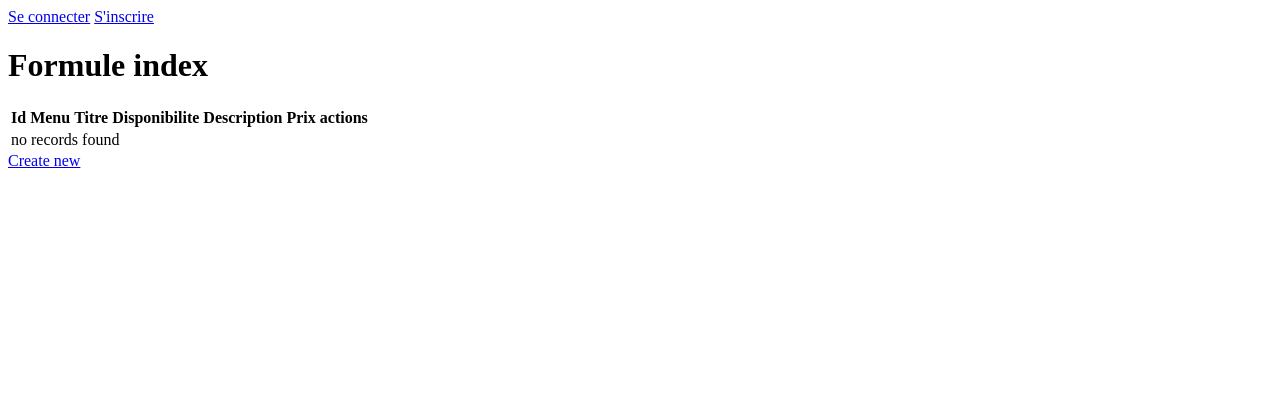
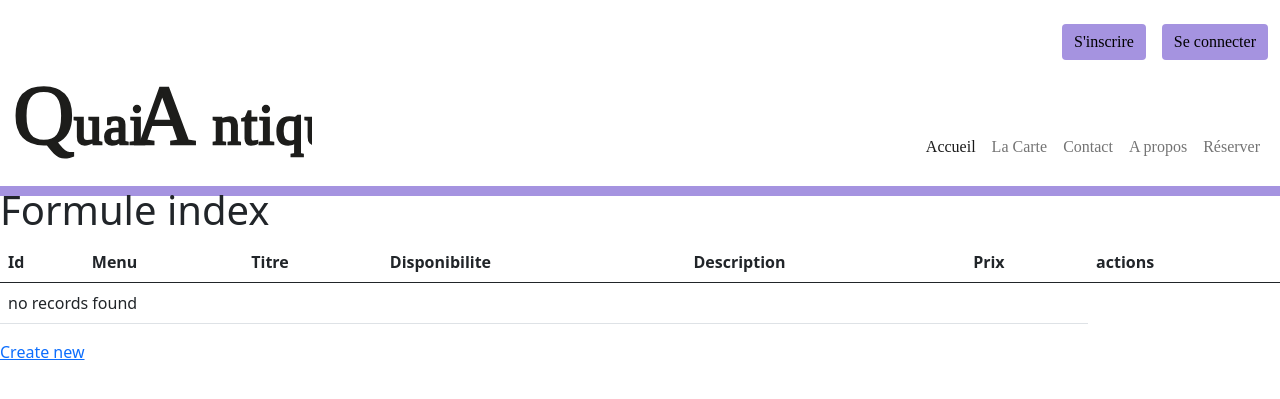
Before and after one commit to contactarberen/quai_antique, a PHP site: template templates/formule/index.html.twig in a window 1280 px wide. Shown: the top 399 px of the page. Run offline with PHP 8.4, Linux system fonts and the light colour scheme; the template is opened without the code that fills it, so the values that code supplies are empty; some libraries are stand-ins or nearby versions.

Commit message:
mise en page de l'entete

```diff
--- /dev/null
+++ b/public/styles/main.css
@@ -0,0 +1,14 @@
+.deconnecter, .connecter, .sinscrire {
+    background-color: #A593E0 !important;
+    font-family: montserrat ;
+    border: none;
+}
+
+.separation {
+    background-color: #A593E0 !important;
+    height: 10px;
+}
+
+.menu_items {
+    font-family: montserrat ;
+}
--- a/templates/base.html.twig
+++ b/templates/base.html.twig
@@ -7,20 +7,58 @@
         {# Run `composer require symfony/webpack-encore-bundle` to start using Symfony UX #}
         {% block stylesheets %}
             {{ encore_entry_link_tags('app') }}
+            <link href="https://cdn.jsdelivr.net/npm/bootstrap@5.0.2/dist/css/bootstrap.min.css"
+                rel="stylesheet"
+                integrity="sha384-EVSTQN3/azprG1Anm3QDgpJLIm9Nao0Yz1ztcQTwFspd3yD65VohhpuuCOmLASjC"
+                crossorigin="anonymous">
+            <link rel="stylesheet" href="{{ asset('styles/main.css') }}">
         {% endblock %}
 
         {% block javascripts %}
             {{ encore_entry_script_tags('app') }}
+            <script src="https://cdn.jsdelivr.net/npm/bootstrap@5.0.2/dist/js/bootstrap.bundle.min.js"
+                integrity="sha384-MrcW6ZMFYlzcLA8Nl+NtUVF0sA7MsXsP1UyJoMp4YLEuNSfAP+JcXn/tWtIaxVXM"
+                crossorigin="anonymous">
+            </script>
+            <script src="{{ asset('scripts/functions.js') }}"></script>
         {% endblock %}
     </head>
     <body>
-        {% if app.user %}
-		    Bienvenue {{app.user.email}}
-		    <a href="/logout">Se déconnecter</a>
-        {% else %}
-            <a href="/login">Se connecter</a>
-            <a href="{{ path('app_user_new') }}">S'inscrire</a>
-        {% endif %}
-        {% block body %}{% endblock %}
+        {% block header %}
+			<div class="container-fluid d-flex flex-row-reverse">
+                {% if app.user %}
+							<p class="mt-4">Bienvenue {{ app.user.email}}</p>
+							<a href="/logout" class="deconnecter btn btn-info mt-4 me-3">Se déconnecter</a>
+                        {% else %}
+							<a href="/login" class="connecter btn btn-info mt-4">Se connecter</a>
+                            <a href="{{ path('app_user_new') }}" class="sinscrire btn btn-info mt-4 me-3">S'inscrire</a>
+                        {% endif %}
+            </div>
+
+            <nav class="navbar navbar-expand-lg navbar-light ">
+                <div class="container-fluid">
+                    <a class="navbar-brand" href="/">
+                        <img src="{{ asset('img/logo_quai_antique.svg') }}" alt="" width="300" height="100">
+                    </a>
+
+                    <button class="navbar-toggler" type="button" data-bs-toggle="collapse" data-bs-target="#navbarNavAltMarkup" aria-controls="navbarNavAltMarkup" aria-expanded="false" aria-label="Toggle navigation">
+                        <span class="navbar-toggler-icon"></span>
+                    </button>
+                    <div class="collapse navbar-collapse" id="navbarNavAltMarkup">
+                    <div class="navbar-nav ms-auto mt-5">
+                        <a class="menu_items nav-link active" aria-current="page" href="#">Accueil</a>
+                        <a class="menu_items nav-link" href="#">La Carte</a>
+                        <a class="menu_items nav-link" href="#">Contact</a>
+                        <a class="menu_items nav-link" href="#">A propos</a>
+                        <a class="menu_items nav-link" href="#" tabindex="-1" aria-disabled="true">Réserver</a>
+                    </div>
+                    </div>
+                </div>
+            </nav>
+            <div class="separation container-fluid></div>
+		{% endblock %}
+
+
+        <div class="container-fluid"> {% block body %}{% endblock %}</div>
     </body>
 </html>
```
Also changed, not shown: public/img/logo_quai_antique.svg (added), public/scripts/functions.js (added).
